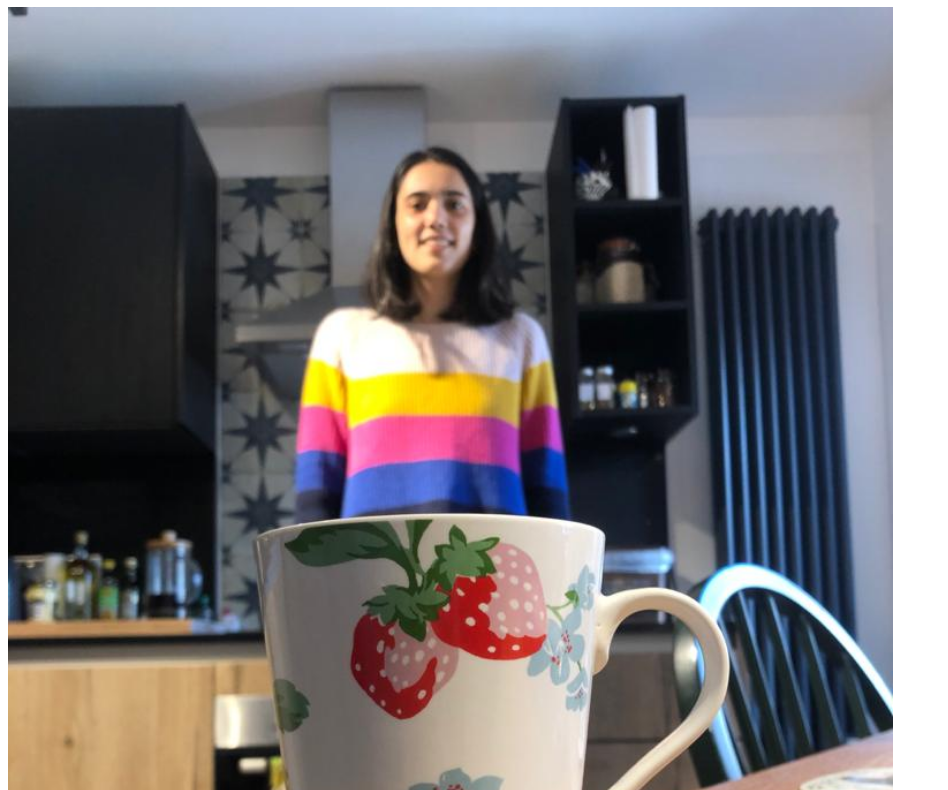
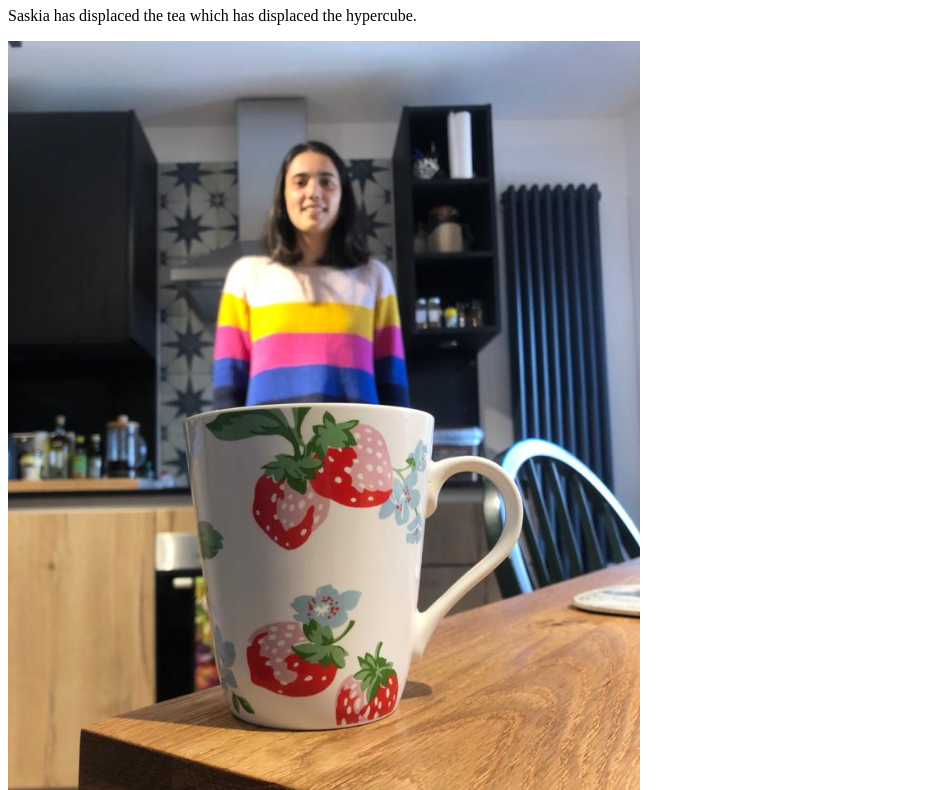
Before and after one commit to bruceiswrong/bruceiswrong.github.io, a plain HTML site: page index.html in a window 1280 px wide. Shown: the part 73-863 px from the top of the page, without its empty margins (0-948 px from the left). Drawn offline with Linux system fonts and the light colour scheme.

Commit message:
Update index.html

```diff
--- a/index.html
+++ b/index.html
@@ -2,7 +2,8 @@
 <html>
 <body>
 <h1>Bruce is wrong</h1>
-        <img src="tea.jpeg" class="w3-round w3-margin-bottom" alt="Random Name" style="width:70%">
+<p>Saskia has displaced the tea which has displaced the hypercube.</p>
+        <img src="tea.jpeg" class="w3-round w3-margin-bottom" alt="Random Name" style="width:50%">
 <p>I repeat wrong.</p>
 </body>
 </html>
```
